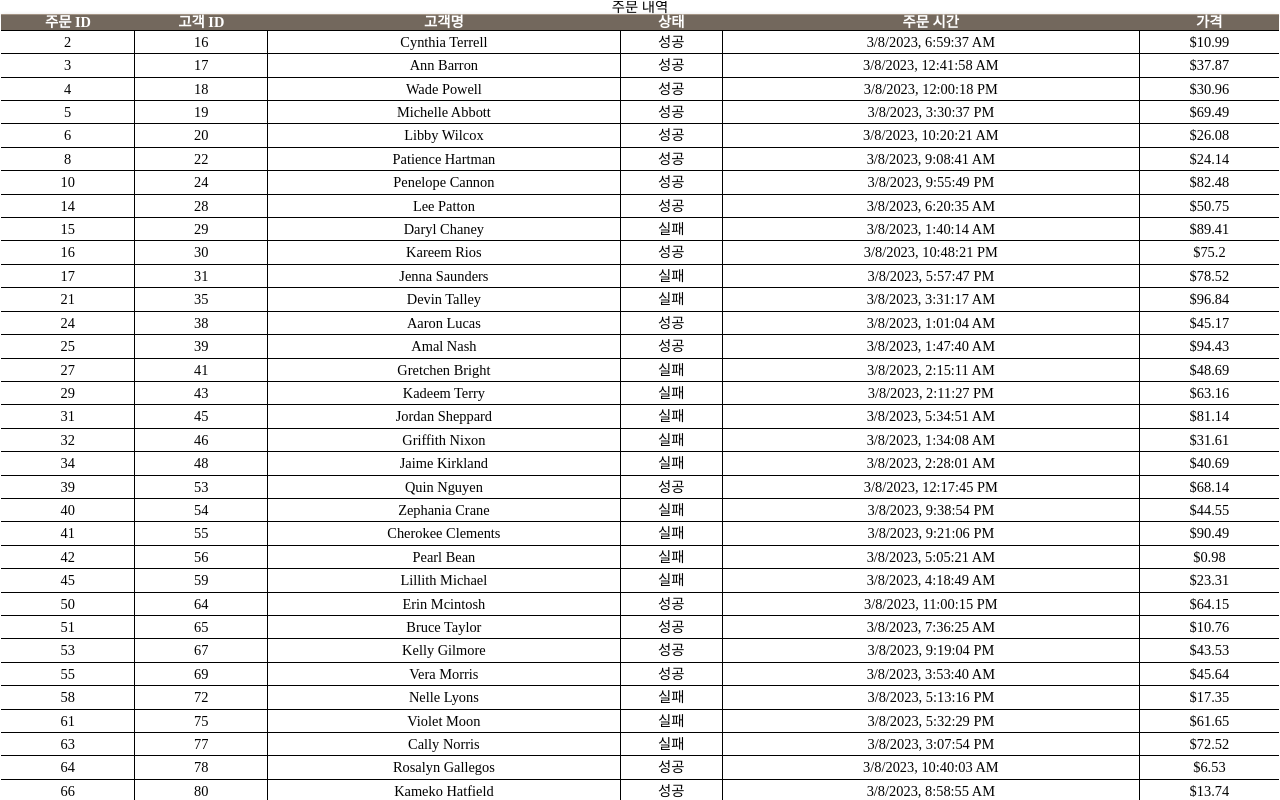
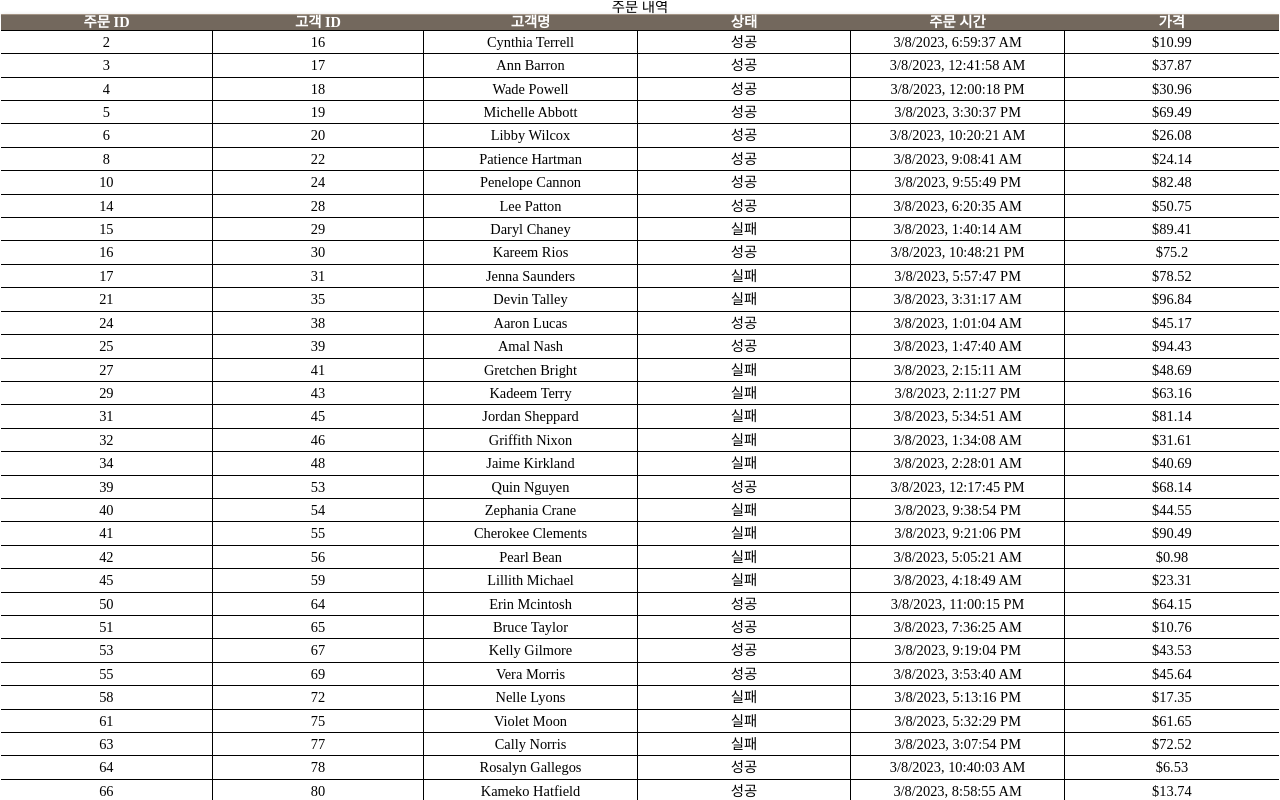
Before and after one commit to wanted-pre-onboarding-internship-1team/pre-onboarding-9th-4-1, a React (Create React App) app: page /order in a window 1280 px wide. Shown: the top 800 px of the page. Built offline with nearby package versions, Linux system fonts and the light colour scheme.

Commit message:
[#1] fix: table length fix

```diff
--- a/src/component/OrderList.tsx
+++ b/src/component/OrderList.tsx
@@ -57,6 +57,9 @@ const Table = styled.table`
 `;
 
 const Td = styled.td`
+  width: 300px;
+  height: 100;
+  word-break: break-all;
   border: solid 1px black;
   margin: 2px;
   padding: 4px;
--- a/src/router/Router.tsx
+++ b/src/router/Router.tsx
@@ -1,6 +1,4 @@
-import Mainpage from '../pages/Mainpage';
 import OrderPage from '../pages/OrderPage';
-import React from 'react';
 import { Navigate, Route, Routes } from 'react-router-dom';
 
 export default function Router() {
```
